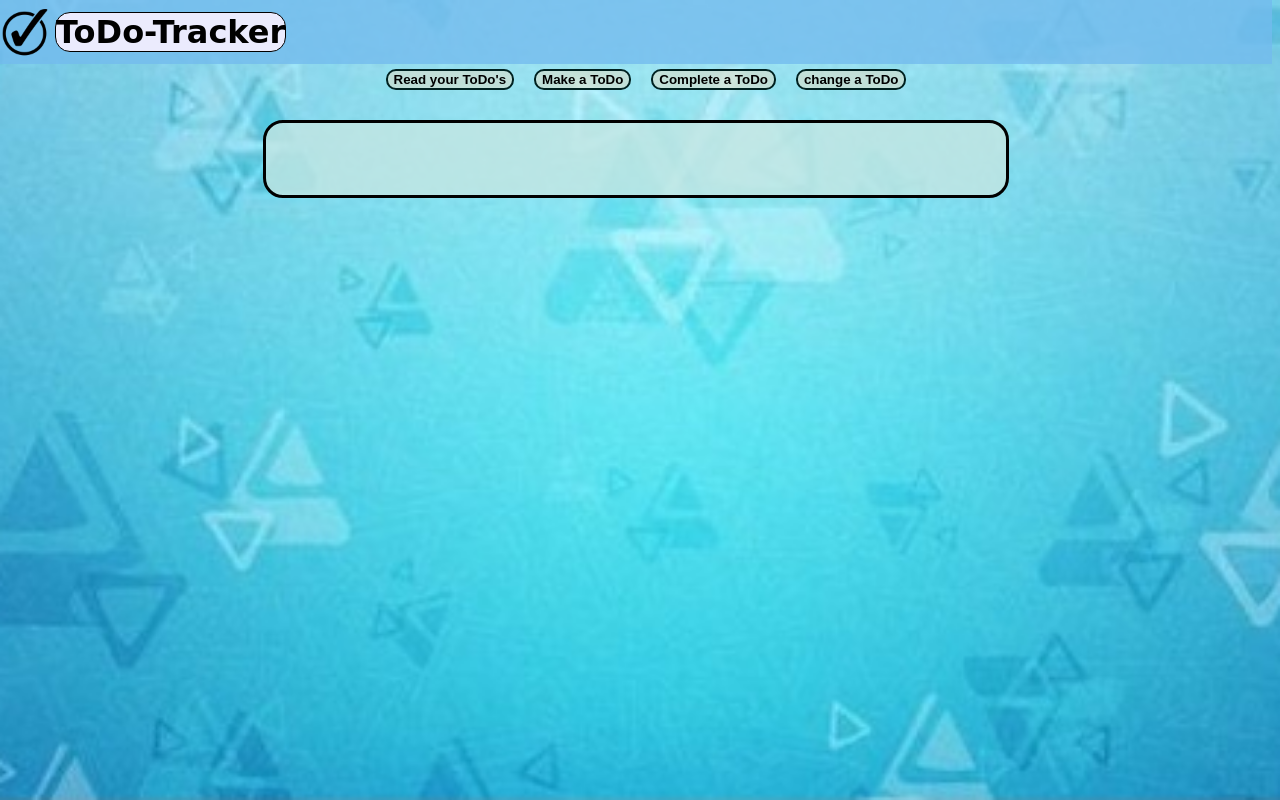
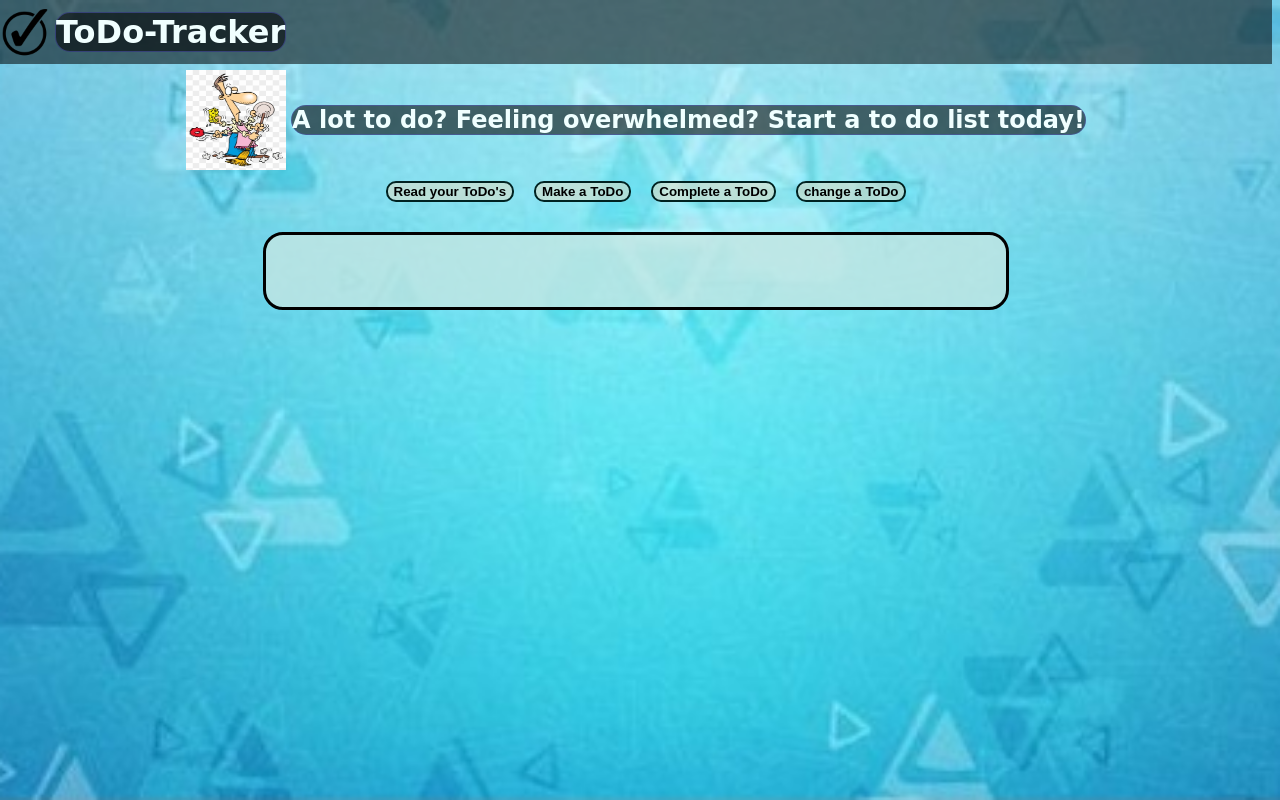
Before and after one commit to AdamDanielJones/todo-fullstack, a plain HTML site: page public/index.html in a window 1280 px wide. Drawn offline with Linux system fonts and the light colour scheme; a web font is replaced by a local one.

Commit message:
adds intro

```diff
--- a/backend/expressServer.js
+++ b/backend/expressServer.js
@@ -4,7 +4,7 @@ const cors = require('cors');
 const app = express();
 app.use(express.json());
 app.use(cors());
-app.use(express.static('public'))
+app.use(express.static('public'));
 
 const config = require('./config')[process.env.NODE_ENV || "production"]
 const PORT = config.port;
--- a/public/index.html
+++ b/public/index.html
@@ -16,6 +16,10 @@
         <img src="checkmark.jpg" width="50" height="50">
         <h1 class="header"> ToDo-Tracker </h1>
     </div>
+    <div id="introContainer">
+      <img src="chores.jpg" width="100" height="100">
+      <h2 class="intro">A lot to do? Feeling overwhelmed? Start a to do list today!</h2>
+    </div>
     <div id="buttonContainer">
         <button id="readBtn" class="todoButtons">Read your ToDo's</button>
         <button id="createBtn" class="todoButtons">Make a ToDo</button>
--- a/public/style.css
+++ b/public/style.css
@@ -40,18 +40,42 @@ body {
     flex-direction: row;
     justify-content: left;
     align-items: center;
-    background-color: rgba(116, 187, 238, 0.793);
+    background-color: rgba(0, 0, 0, 0.541);
     flex-wrap:nowrap;
 }
 .header {
     display: flex;
     text-align: left;
     font-family: cursive;
+    color: azure;
     border: 1px solid;
-    border-color: black;
+    border-color: rgba(76, 86, 177, 0.553);
     border-radius: 15px;
     margin-left: 5px;
-    background-color: rgb(235, 235, 253);
+    background-color: rgba(0, 0, 0, 0.574);
+}
+
+#introContainer{
+    width: 100%;
+    height: 7em;
+    display: flex;
+    flex-direction: row;
+    justify-content:center;
+    align-items: center;
+    background-color: rgba(255, 255, 255, 0);
+    flex-wrap:nowrap;
+}
+
+.intro{
+    display: flex;
+    text-align: left;
+    font-family: cursive;
+    color: azure;
+    border: 1px solid;
+    border-color: rgba(76, 86, 177, 0.553);
+    border-radius: 15px;
+    margin-left: 5px;
+    background-color: rgba(0, 0, 0, 0.574);
 }
 
 #resultsContainer {
```
Also changed, not shown: public/chores.jpg (added), 1 other file.
